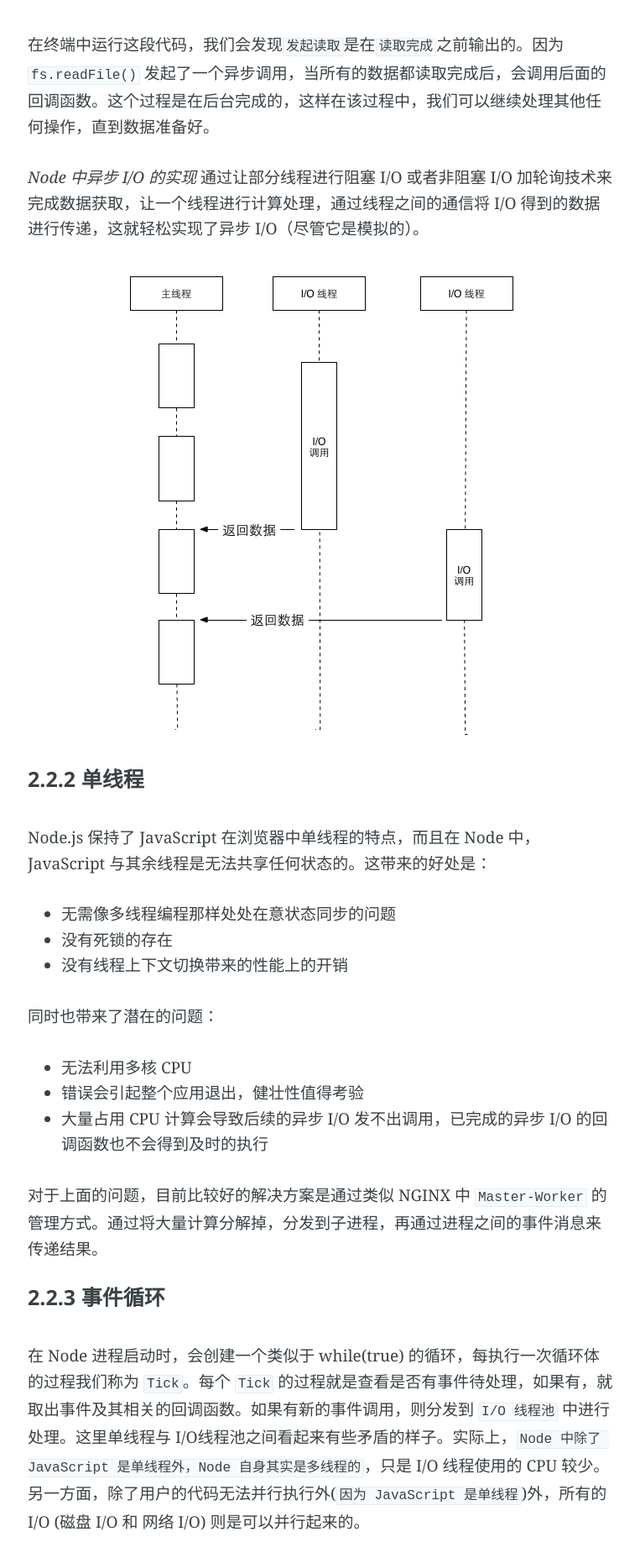
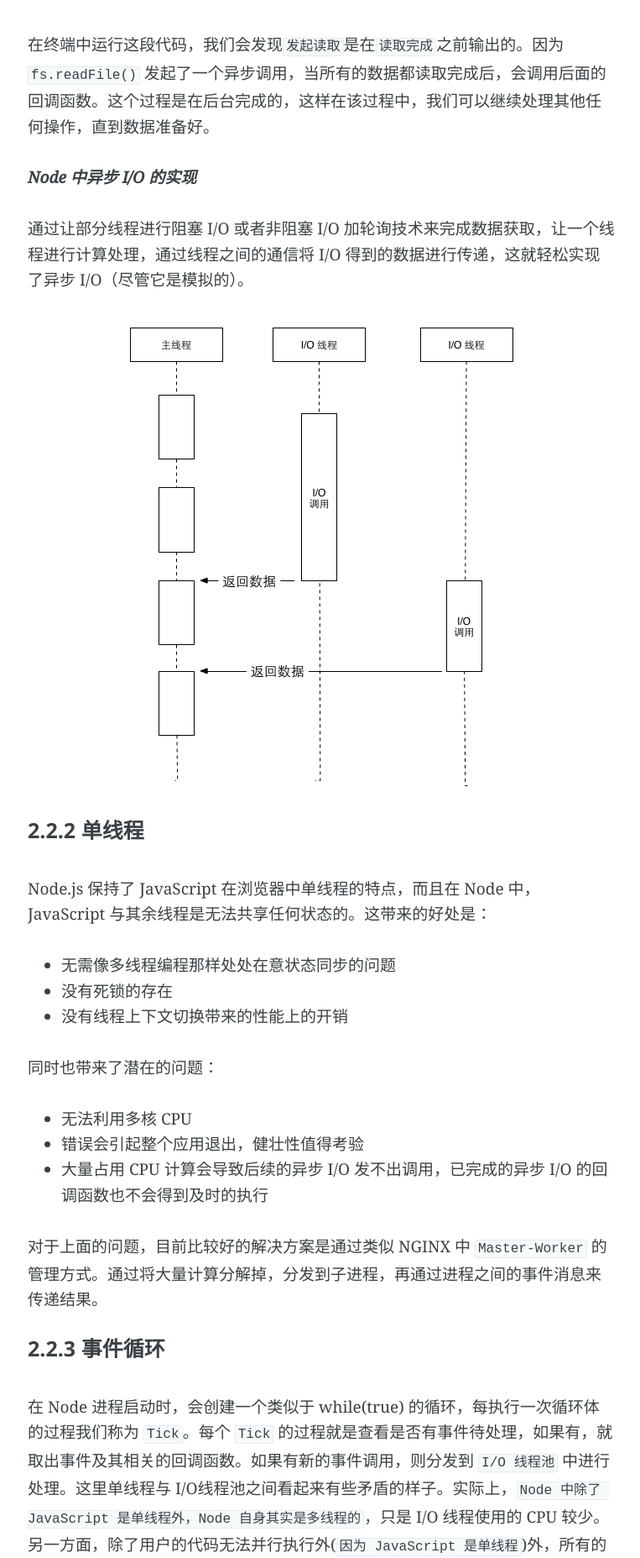
Before and after one commit to teddy1004/teddy1004.github.io, a Jekyll site: the page built from _posts/2014-7-13-NodeJS.md, in a window 1280 px wide. Shown: the part 3342-5197 px from the top of the page at 84% size, without its empty margins (257-1020 px from the left). Built offline with Jekyll 4.4.1, drawn with Linux system fonts in a browser that asks for light colours; Markdown is read by kramdown in place of the engine named in the settings.

Commit message:
modify article

```diff
--- a/_posts/2014-7-13-NodeJS.md
+++ b/_posts/2014-7-13-NodeJS.md
@@ -56,7 +56,8 @@ console.log('发起读取');
 
 在终端中运行这段代码，我们会发现`发起读取`是在`读取完成`之前输出的。因为 `fs.readFile()` 发起了一个异步调用，当所有的数据都读取完成后，会调用后面的回调函数。这个过程是在后台完成的，这样在该过程中，我们可以继续处理其他任何操作，直到数据准备好。
 
-*Node 中异步 I/O 的实现*
+__*Node 中异步 I/O 的实现*__
+
 通过让部分线程进行阻塞 I/O 或者非阻塞 I/O 加轮询技术来完成数据获取，让一个线程进行计算处理，通过线程之间的通信将 I/O 得到的数据进行传递，这就轻松实现了异步 I/O（尽管它是模拟的）。
 
 ![](/images/async_io.png)
```
